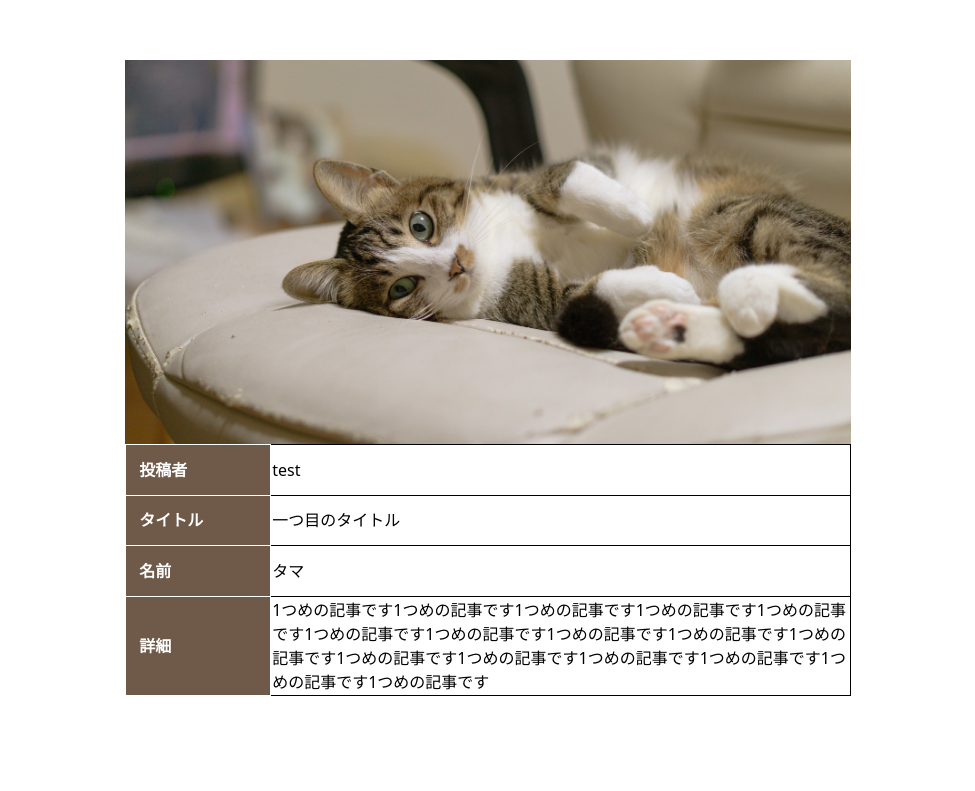
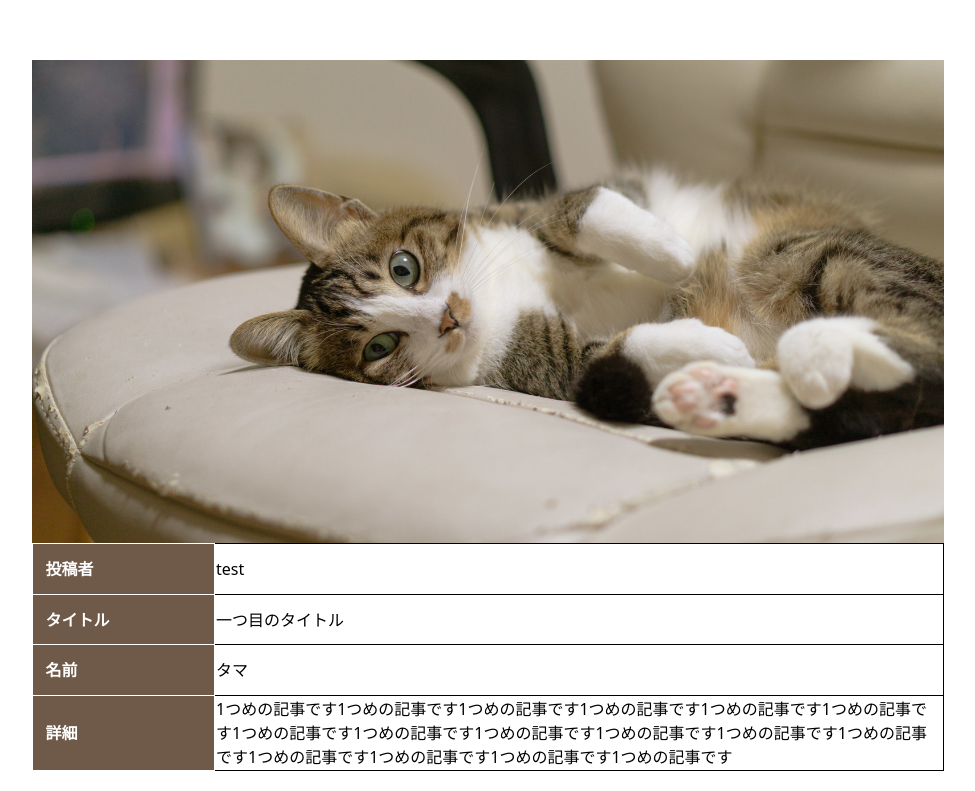
Before and after one commit to tomoyasakamoto32/anipho-django, a Django app: page /posts/post_detail/1 in a window 1280 px wide. Shown: the part 74-865 px from the top of the page, without its empty margins (152-1127 px from the left). Before the commit the page ends 770 px from the top, so only its background shows below. Run offline with Django 3.2, Linux system fonts and the light colour scheme; data comes from the database, SQL or seed files in the repository.

Commit message:
update post_detail.html

```diff
--- a/static/detail.css
+++ b/static/detail.css
@@ -5,6 +5,10 @@ img {
 
 .container {
   padding: 10px;
+}
+
+table {
+  width: 100%;
 }
 
 th {
--- a/templates/base.html
+++ b/templates/base.html
@@ -14,7 +14,7 @@
 <body>
   <nav class="navbar navbar-expand-lg navbar-light">
     <div class="container-fluid">
-      <a class="navbar-brand" href="#">Anipho</a>
+      <a class="navbar-brand" href="{% url 'posts:post_list' %}">Anipho</a>
       <button class="navbar-toggler" type="button" data-bs-toggle="collapse" data-bs-target="#navbarNav" aria-controls="navbarNav" aria-expanded="false" aria-label="Toggle navigation">
         <span class="navbar-icon">
           <div></div>
--- a/templates/posts/post_detail.html
+++ b/templates/posts/post_detail.html
@@ -8,7 +8,7 @@
 {% block content %}
 <div class="container">
   <div class="row justify-content-center">
-    <div class="col-sm-8">
+    <div class="col-sm-10">
       <img src="{{ object.picture.url }}" alt="ペットの写真">
       <table>
         <tbody>
```
